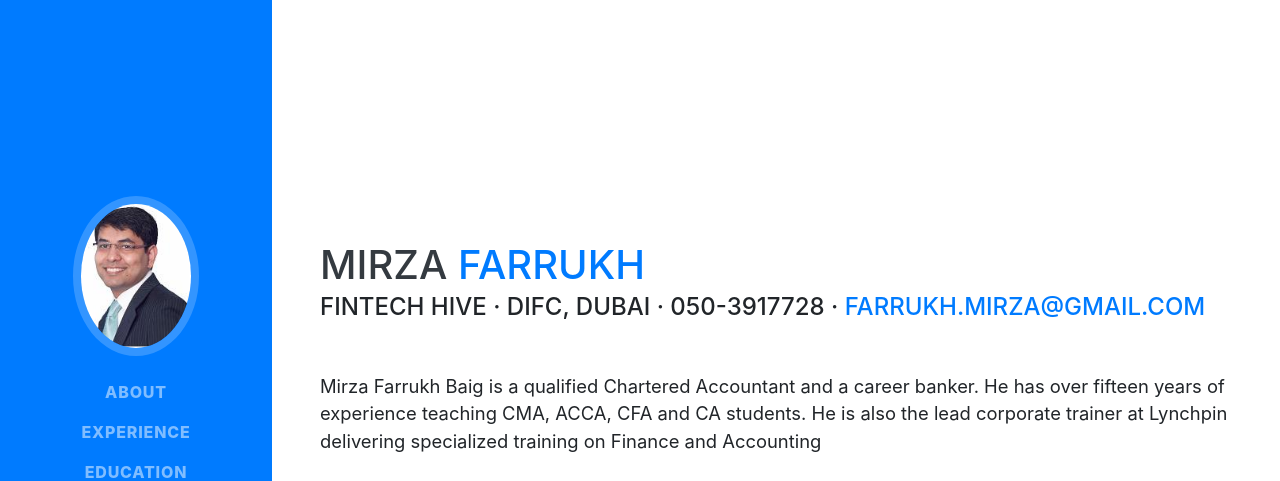
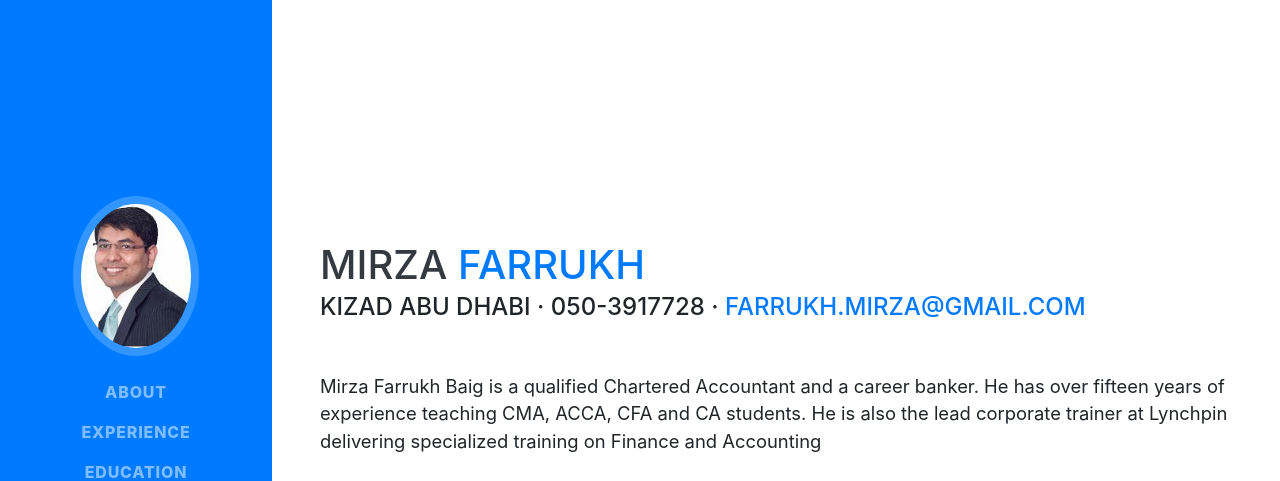
Before and after one commit to lynchpintraining/portfolio, a website with bundled scripts: page index.html in a window 1280 px wide. Shown: the top 481 px of the page. Built offline with nearby package versions, Linux system fonts and the light colour scheme; a web font is replaced by a local one.

Commit message:
change the work address

```diff
--- a/index.html
+++ b/index.html
@@ -66,7 +66,7 @@
         <h1 class="mb-0">Mirza
           <span class="text-primary">Farrukh</span>
         </h1>
-        <div class="subheading mb-5">Fintech Hive · DIFC, Dubai · 050-3917728 ·
+        <div class="subheading mb-5">Kizad Abu Dhabi · 050-3917728 ·
           <a href="mailto:farrukh.mirza@gmail.com">farrukh.mirza@gmail.com</a>
         </div>
         <p class="lead mb-5">Mirza Farrukh Baig is a qualified Chartered Accountant and a career banker. He has over fifteen years of experience teaching CMA, ACCA, CFA and CA students. He is also the lead corporate trainer at Lynchpin delivering specialized training on Finance and Accounting</p>
```
